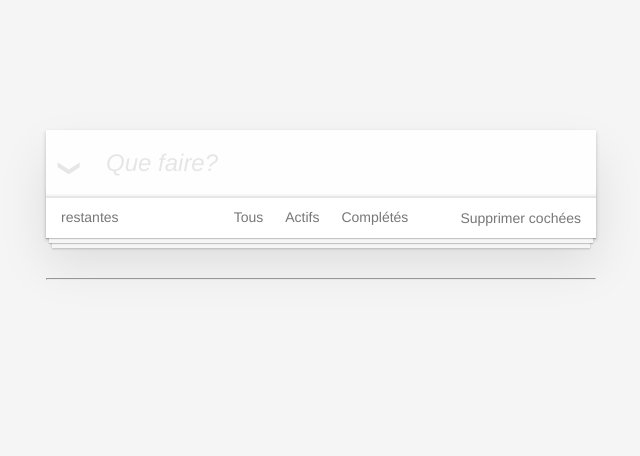
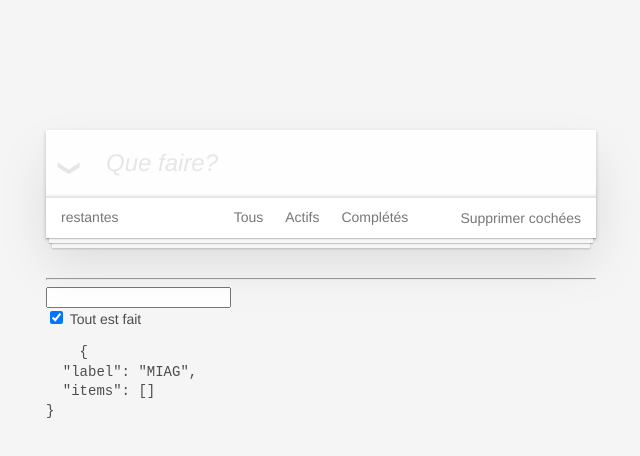
Before and after one commit to AlexDmr/l3m-tp5-todolist-angular, an Angular app: page / in a window 1280 px wide. Shown: the top 456 px of the page, without its empty margins (319-959 px from the left). Built offline with nearby package versions, Linux system fonts and the light colour scheme.

Commit message:
mardi 19/11

```diff
--- a/src/app/app.component.html
+++ b/src/app/app.component.html
@@ -1,3 +1,30 @@
 <app-todo-list></app-todo-list>
 
 <hr/>
+
+<section *ngIf="todoListObs | async as tdl">
+  <form (ngSubmit)="append(lab.value)">
+    <input #lab />
+  </form>
+  <input type="checkbox"
+         [ngModel]="toutEstFait"
+         (ngModelChange)="ToutFaireOuDefaire()"
+  /> {{toutEstFait ? 'Tout est fait' : 'Tout n est pas fait'}}
+  <ul>
+    <li *ngFor="let item of tdl.items; trackBy: trackByIndex">
+      <input type="checkbox"
+             [ngModel]="item.isDone"
+             (ngModelChange)="updateItemDone(item, $event)"
+      />
+      <label>{{item.label}}</label>
+      <input [ngModel]="item.label"
+             (ngModelChange)="updateItemLabel(item, $event)"
+      />
+      <button (click)="deleteItem(item)">DELETE</button>
+    </li>
+  </ul>
+
+  <pre>
+    {{tdl | json}}
+  </pre>
+</section>
--- a/src/app/app.component.ts
+++ b/src/app/app.component.ts
@@ -16,4 +16,34 @@ export class AppComponent {
     return this.tds.observable;
   }
 
+  get toutEstFait(): boolean {
+    return this.tds.getCurrentTodoList().items.find(
+      item => !item.isDone
+    ) === undefined;
+  }
+
+  ToutFaireOuDefaire() {
+    const isDone = !this.toutEstFait;
+    this.tds.updateIsDone(isDone, ...this.tds.getCurrentTodoList().items);
+  }
+
+  append(label: string) {
+    this.tds.append(label);
+  }
+
+  trackByIndex(index: number, ref: TodoItem) {
+    return index;
+  }
+
+  updateItemLabel(item: TodoItem, label: string) {
+    this.tds.updateLabel(label, item);
+  }
+
+  updateItemDone(item: TodoItem, isDone: boolean) {
+    this.tds.updateIsDone(isDone, item);
+  }
+
+  deleteItem(item: TodoItem) {
+    this.tds.remove(item);
+  }
 }
```
